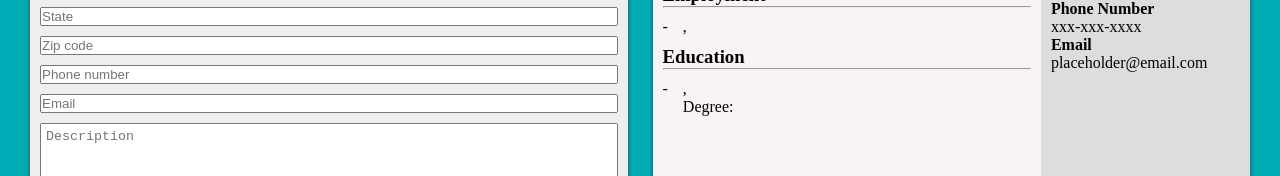
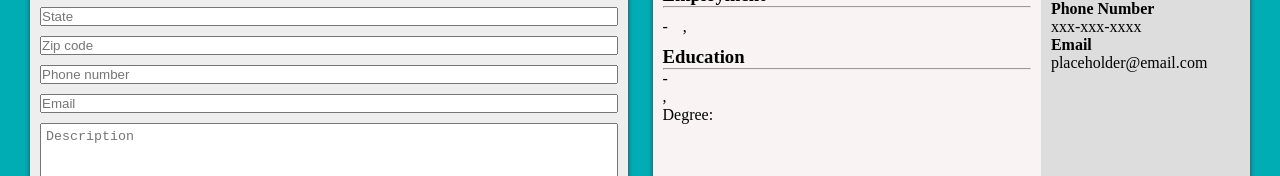
Before and after one commit to robisonwebdev/CV-Application, a React (Create React App) app: page / in a window 1280 px wide. Shown: the part 292-468 px from the top of the page. Built offline with nearby package versions, Linux system fonts and the light colour scheme.

Commit message:
Changed .education to .previewEducationInfo

```diff
--- a/src/styles/previewCV.css
+++ b/src/styles/previewCV.css
@@ -75,7 +75,7 @@
     justify-content: flex-start;
 }
 
-.education {
+.previewEducationInfo {
     display: flex;
     flex-direction: row;
     justify-content: flex-start;
```
